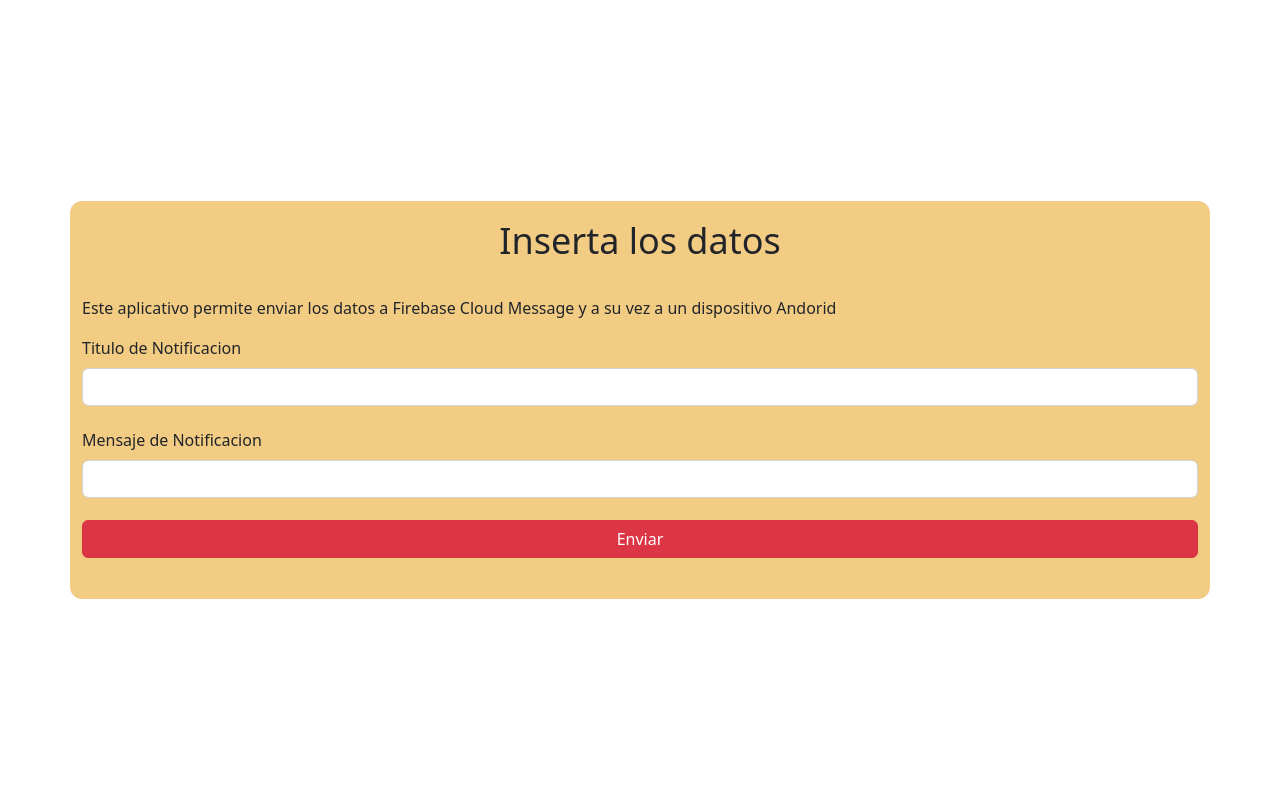
After one commit to diegoflores20173372/backendServicePHP, a PHP site: page /index.html in a window 1280 px wide. The commit adds this page. Run offline with PHP 8.4, Linux system fonts and the light colour scheme.

Commit message:
Finalizacion back

```diff
--- /dev/null
+++ b/css/style.css
@@ -0,0 +1,33 @@
+*{
+    margin:0;
+    padding: 0;
+    box-sizing: border-box;
+
+}
+
+body{
+    height: 100vh;
+    display: flex;
+    align-items: center;
+    justify-content: center;
+    background: white;
+}
+
+.container{
+    width: 360px;
+    height: min-content;
+    padding: 18px;
+    border-radius: 12px;
+    background: rgb(243, 204, 132);
+}
+
+.container h1{
+    font-size: 36px;
+    margin-bottom: 3%;
+    align-items: center;
+    text-align: center;
+}
+.container form .form-group{
+    margin-bottom: 2%;
+
+}
--- /dev/null
+++ b/index.html
@@ -0,0 +1,36 @@
+<!DOCTYPE html>
+<html>
+    <head>
+            <meta charset="UTF-8">
+            <link rel="stylesheet" href="css/style.css">
+            <title>Notificacion Android-Web</title>
+
+            <!--BOOTSTRAP-->
+            <link href="https://cdn.jsdelivr.net/npm/bootstrap@5.2.0-beta1/dist/css/bootstrap.min.css" rel="stylesheet" integrity="sha384-0evHe/X+R7YkIZDRvuzKMRqM+OrBnVFBL6DOitfPri4tjfHxaWutUpFmBp4vmVor" crossorigin="anonymous">
+            <script src="https://cdn.jsdelivr.net/npm/bootstrap@5.2.0-beta1/dist/js/bootstrap.bundle.min.js" integrity="sha384-pprn3073KE6tl6bjs2QrFaJGz5/SUsLqktiwsUTF55Jfv3qYSDhgCecCxMW52nD2" crossorigin="anonymous"></script>
+
+    </head>
+    <body>
+        <header>
+
+        </header>
+        <div class="container">
+            <h1>Inserta los datos</h1>
+            <p>Este aplicativo permite enviar los datos a Firebase Cloud Message y a su vez a un dispositivo Andorid</p>
+            <form action="notify.php" method="post">
+                <div class="form-group">
+                    <label class="form-label">Titulo de Notificacion</label>
+                    <input class="form-control" type="text" id="title_n" name="title_n"/>
+                </div>
+                <div class="form-group">
+                    <label class="form-label">Mensaje de Notificacion</label>
+                    <input class="form-control" type="text" id="message_n" name="message_n"/>
+                </div>
+                <div class="form-group">
+                <button class="btn btn-danger w-100">Enviar</button>
+                </div>
+            </form>
+        </div>
+    </body>
+
+</html>
```
Also changed, not shown: notify.php (renamed from index.php, +10 -3 lines).
